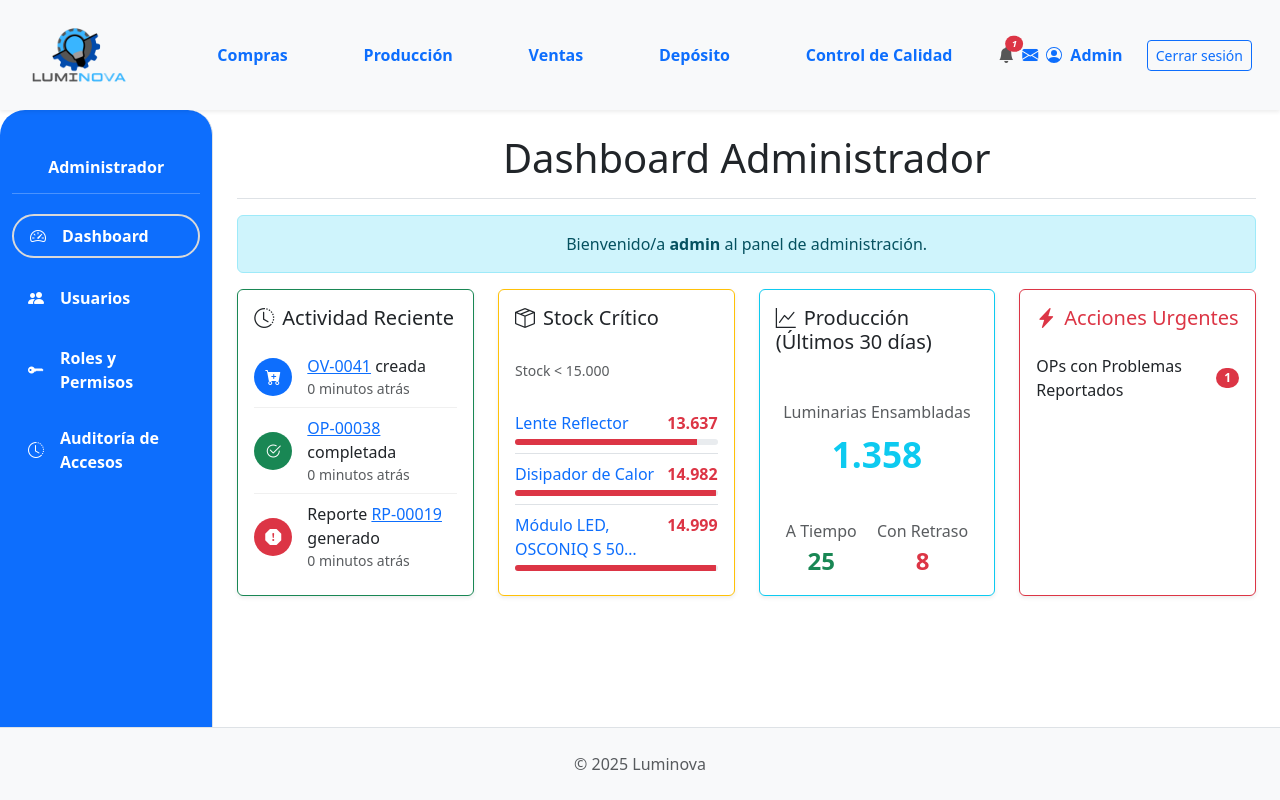
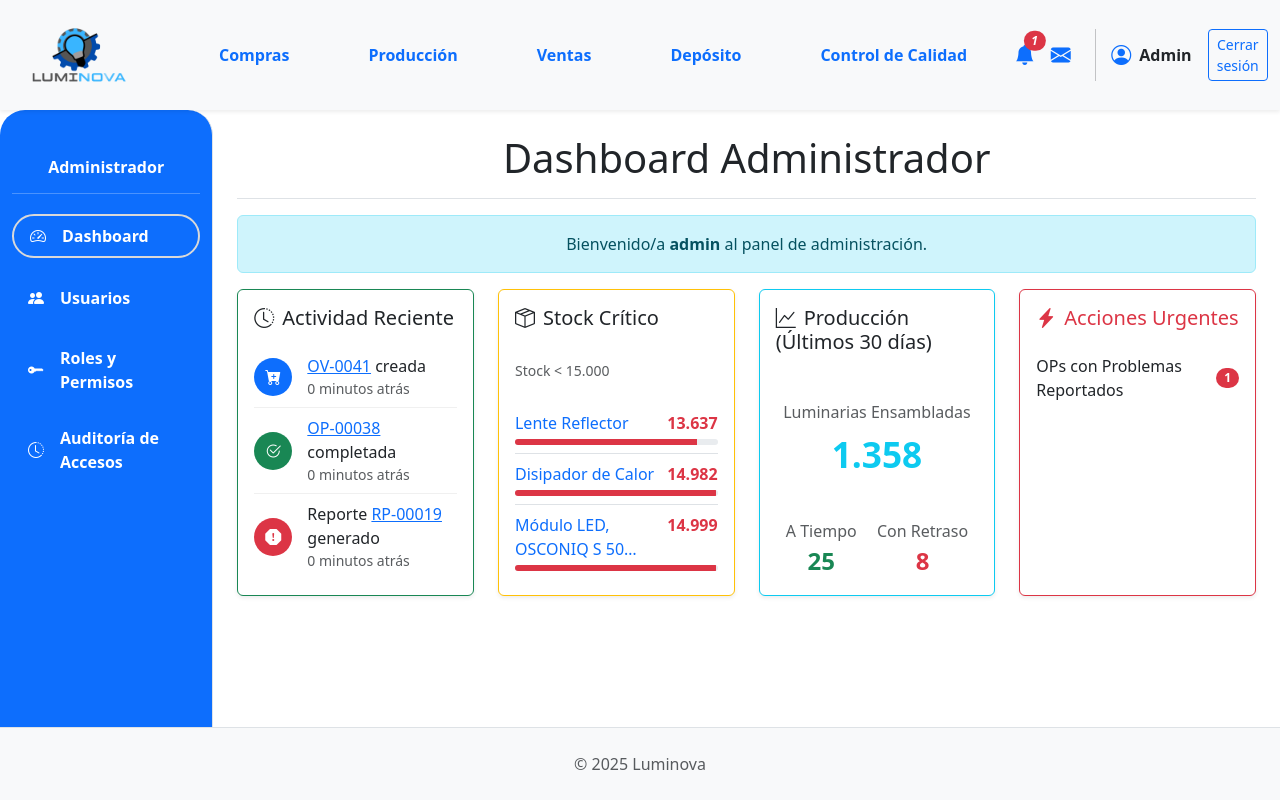
Before and after one commit to FedericoPaal/TP_LUMINOVA, a Django app: page /dashboard/ in a window 1280 px wide. Run offline with Django 5.2, Linux system fonts and the light colour scheme; a user stored in the database is signed in; data comes from the database, SQL or seed files in the repository; some libraries are stand-ins or nearby versions.

Commit message:
Se ajusta estilos en el header

```diff
--- a/App_LUMINOVA/templates/shared/header.html
+++ b/App_LUMINOVA/templates/shared/header.html
@@ -22,50 +22,45 @@
                     <li class="nav-item"><a class="nav-link text-primary fw-bold" href="{% url 'App_LUMINOVA:control_calidad_view' %}">Control de Calidad</a></li>
                 </ul>
 
-                <div class="navbar-nav ms-auto align-items-center me-3 mb-2 mb-lg-0 d-flex flex-row">
+                <div class="navbar-nav ms-auto d-flex flex-row align-items-center">
                     {% if user.is_authenticated %}
-                        <span class="nav-link text-primary d-flex align-items-center me-2" style="white-space: nowrap;">
-                            <div class="dropdown">
-                                <a href="#" class="nav-link p-0" role="button" data-bs-toggle="dropdown" aria-expanded="false">
-                                    <i class="bi bi-bell-fill me-2 align-self-center position-relative">
-                                        {% if total_notificaciones > 0 %}
-                                        <span class="position-absolute top-0 start-100 translate-middle badge rounded-pill bg-danger" style="font-size: 0.6em;">
-                                            {{ total_notificaciones }}
-                                        </span>
-                                        {% endif %}
-                                    </i>
-                                </a>
-                                <ul class="dropdown-menu dropdown-menu-end shadow-lg" style="width: 280px;">
-                                    <li class="dropdown-header">Acciones Urgentes</li>
 
-                                    {% if ops_con_problemas_count > 0 %}
-                                        <li><a class="dropdown-item d-flex justify-content-between align-items-center" href="{% url 'App_LUMINOVA:reportes_produccion' %}">OPs con Problemas <span class="badge bg-danger rounded-pill">{{ ops_con_problemas_count }}</span></a></li>
+                        <div class="nav-item dropdown">
+                            <a class="nav-link px-2" href="#" role="button" data-bs-toggle="dropdown" aria-expanded="false" title="Notificaciones">
+                                <!-- Se cambia a text-primary -->
+                                <i class="bi bi-bell-fill fs-5 position-relative text-primary">
+                                    {% if total_notificaciones > 0 %}
+                                    <span class="position-absolute top-0 start-100 translate-middle badge rounded-pill bg-danger" style="font-size: 0.6em;">{{ total_notificaciones }}</span>
                                     {% endif %}
+                                </i>
+                            </a>
+                            <ul class="dropdown-menu dropdown-menu-end shadow-lg" style="width: 300px;">
+                                <li class="dropdown-header">Acciones Urgentes</li>
+                                <li><hr class="dropdown-divider"></li>
+                                {% if ops_con_problemas_count > 0 %}<li><a class="dropdown-item d-flex justify-content-between align-items-center" href="{% url 'App_LUMINOVA:reportes_produccion' %}">OPs con Problemas <span class="badge bg-danger rounded-pill">{{ ops_con_problemas_count }}</span></a></li>{% endif %}
+                                {% if solicitudes_insumos_count > 0 %}<li><a class="dropdown-item d-flex justify-content-between align-items-center" href="{% url 'App_LUMINOVA:deposito_solicitudes_insumos' %}">Solicitudes de Insumos <span class="badge bg-warning text-dark rounded-pill">{{ solicitudes_insumos_count }}</span></a></li>{% endif %}
+                                {% if ocs_para_aprobar_count > 0 %}<li><a class="dropdown-item d-flex justify-content-between align-items-center" href="{% url 'App_LUMINOVA:compras_lista_oc' %}">OCs para Aprobar <span class="badge bg-info text-dark rounded-pill">{{ ocs_para_aprobar_count }}</span></a></li>{% endif %}
+                                {% if total_notificaciones == 0 %}<li><p class="dropdown-item-text text-center text-muted small py-3">No hay notificaciones.</p></li>{% endif %}
+                            </ul>
+                        </div>
 
-                                    {% if solicitudes_insumos_count > 0 %}
-                                        <li><a class="dropdown-item d-flex justify-content-between align-items-center" href="{% url 'App_LUMINOVA:deposito_solicitudes_insumos' %}">Solicitudes de Insumos <span class="badge bg-warning text-dark rounded-pill">{{ solicitudes_insumos_count }}</span></a></li>
-                                    {% endif %}
+                        <div class="nav-item">
+                            <!-- Se cambia a text-primary -->
+                             <a class="nav-link px-2" href="#" title="Mensajes"><i class="bi bi-envelope-fill fs-5 text-primary"></i></a>
+                        </div>
 
-                                    {% if ocs_para_aprobar_count > 0 %}
-                                        <li><a class="dropdown-item d-flex justify-content-between align-items-center" href="{% url 'App_LUMINOVA:compras_lista_oc' %}">OCs para Aprobar <span class="badge bg-info text-dark rounded-pill">{{ ocs_para_aprobar_count }}</span></a></li>
-                                    {% endif %}
+                        <div class="vr mx-3 d-none d-lg-block"></div>
 
-                                    {% if total_notificaciones == 0 %}
-                                        <li><p class="dropdown-item-text text-center text-muted small py-3">No hay notificaciones.</p></li>
-                                    {% endif %}
-                                </ul>
-                            </div>
-                            <i class="bi bi-envelope-fill me-2 align-self-center"></i>
-                            <svg xmlns="http://www.w3.org/2000/svg" width="16" height="16" fill="currentColor" class="bi bi-person-circle me-2 align-self-center" viewBox="0 0 16 16">
-                                <path d="M11 6a3 3 0 1 1-6 0 3 3 0 0 1 6 0z"/>
-                                <path fill-rule="evenodd" d="M0 8a8 8 0 1 1 16 0A8 8 0 0 1 0 8zm8-7a7 7 0 0 0-5.468 11.37C3.242 11.226 4.805 10 8 10s4.757 1.225 5.468 2.37A7 7 0 0 0 8 1z"/>
-                            </svg>
-                            <span class="d-none d-lg-inline align-self-center me-2 fw-bold">
-                                {{ user.first_name|default:user.username|capfirst }}
-                            </span>
-                        </span>
-                        <a class="btn btn-outline-primary btn-sm align-self-center" style="white-space: nowrap;" href="{% url 'App_LUMINOVA:logout' %}">Cerrar sesión</a>
-                        {% endif %}
+                        <div class="nav-item d-flex align-items-center">
+                            <!-- Se cambia a text-primary -->
+                             <i class="bi bi-person-circle fs-5 text-primary"></i>
+                             <span class="ms-2 fw-bold text-dark">{{ user.first_name|default:user.username|capfirst }}</span>
+                        </div>
+
+                        <div class="nav-item ms-3">
+                            <a class="btn btn-outline-primary btn-sm" href="{% url 'App_LUMINOVA:logout' %}">Cerrar sesión</a>
+                        </div>
+                    {% endif %}
                 </div>
             </div>
         </div>
```
